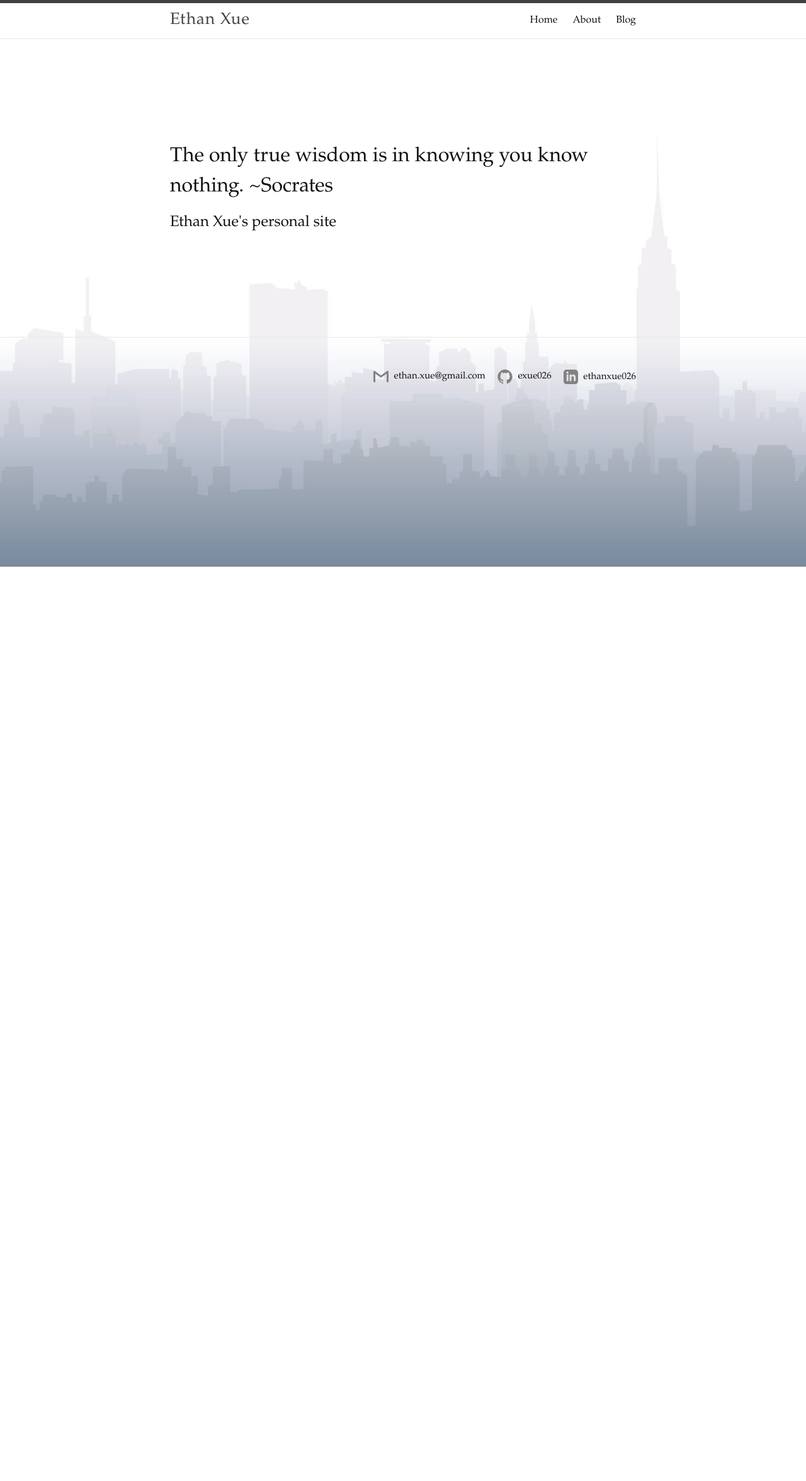
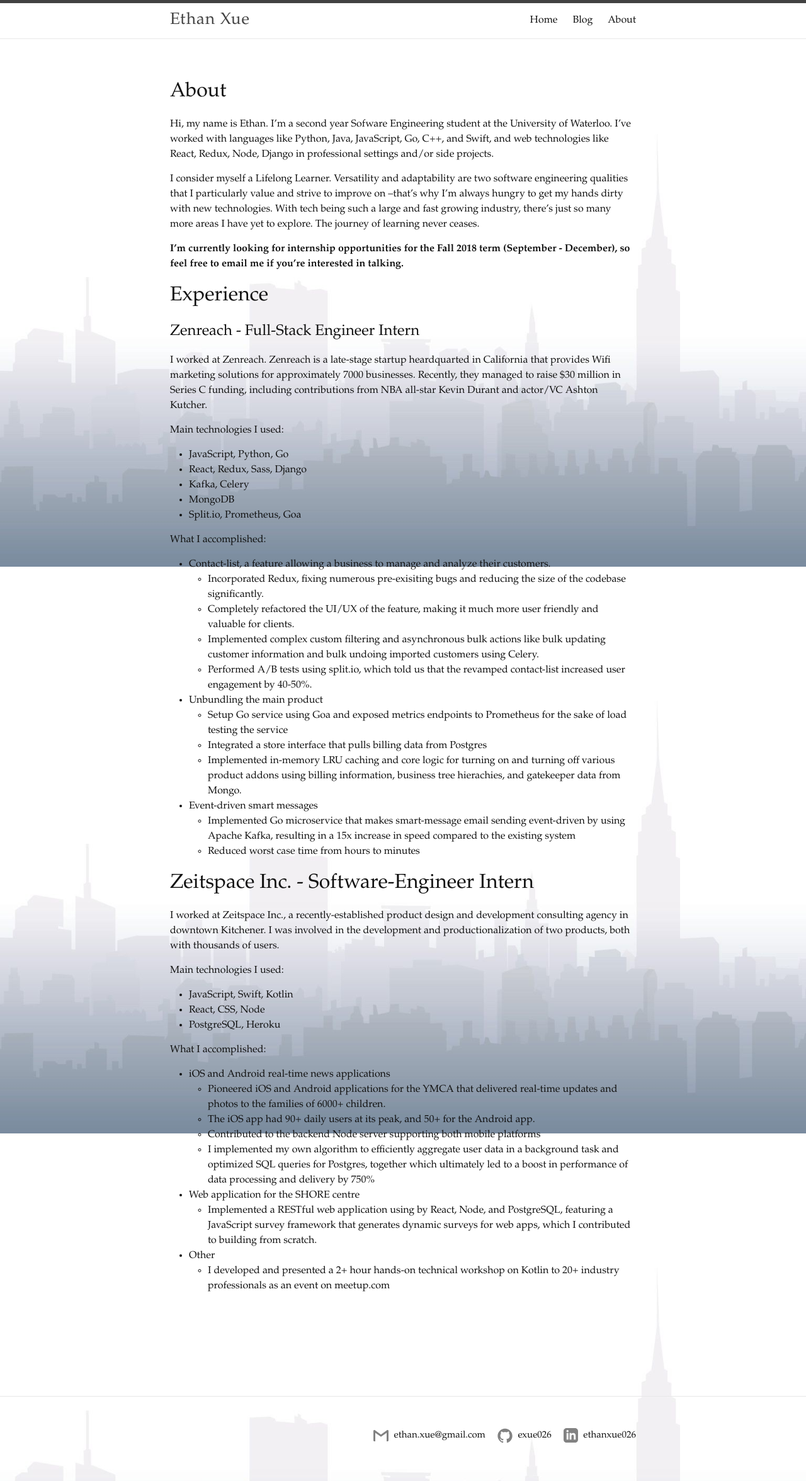
Before and after one commit to exue026/mysite, a Jekyll site: the page built from index.md, in a window 1280 px wide. Shown: the whole page at 63% size. Built offline with Jekyll 4.4.1, drawn with Linux system fonts in a browser that asks for light colours; our own code applies the rules of GitHub Pages for plain Markdown files; before the commit the page ends 900 px from its top, so only the background shows below that.

```diff
--- a/_layouts/home.html
+++ b/_layouts/home.html
@@ -4,11 +4,12 @@ layout: base
 
 <div class="home">
 
-  {{ content }}
-
   <div id="home-container">
-    <h1>The only true wisdom is in knowing you know nothing. ~Socrates</h1>
-    <h2>Ethan Xue's personal site</h2>
+    <!---
+    <h1>Ethan Xue's personal site</h1>
+    <h2>The only true wisdom is in knowing you know nothing. ~Socrates</h2>
+    -->
+    {{ content }}
   </div>
 
 </div>
--- a/_sass/minima/_layout.scss
+++ b/_sass/minima/_layout.scss
@@ -289,10 +289,10 @@ body {
 // Home
 
 #home-container {
-  margin-top: 18%;
+  margin-top: 4%;
   margin-bottom: 18%;
   @media screen and (max-width: $on-palm) {
-    margin-top: 20%;
+    margin-top: 8%;
     margin-bottom: 20%;
   }
 }
--- a/index.md
+++ b/index.md
@@ -1,3 +1,58 @@
 ---
 layout: home
 ---
+
+# About
+
+Hi, my name is Ethan. I'm a second year Sofware Engineering student at the University of Waterloo. I've worked with languages like Python, Java, JavaScript, Go, C++, and Swift, and web technologies like React, Redux, Node, Django in professional settings and/or side projects.
+
+I consider myself a Lifelong Learner. Versatility and adaptability are two software engineering qualities that I particularly value and strive to improve on --that's why I'm always hungry to get my hands dirty with new technologies. With tech being such a large and fast growing industry, there's just so many more areas I have yet to explore. The journey of learning never ceases.
+
+<strong>I'm currently looking for internship opportunities for the Fall 2018 term (September - December), so feel free to [email](mailto: ethan.xue@gmail.com) me if you're interested in talking.</strong>
+
+# Experience
+
+## Zenreach - Full-Stack Engineer Intern
+
+ I worked at [Zenreach](http://zenreach.com){:target="_blank"}. Zenreach is a late-stage startup heardquarted in California that provides Wifi marketing solutions for approximately 7000 businesses. Recently, they managed to raise $30 million in Series C funding, including contributions from NBA all-star Kevin Durant and actor/VC Ashton Kutcher.
+
+Main technologies I used:
+* JavaScript, Python, Go
+* React, Redux, Sass, Django
+* Kafka, Celery
+* MongoDB
+* Split.io, Prometheus, Goa
+
+What I accomplished:
+* Contact-list, a feature allowing a business to manage and analyze their customers.
+    * Incorporated Redux, fixing numerous pre-exisiting bugs and reducing the size of the codebase significantly.
+    * Completely refactored the UI/UX of the feature, making it much more user friendly and valuable for clients.
+    * Implemented complex custom filtering and asynchronous bulk actions like bulk updating customer information and bulk undoing imported customers using Celery.
+    * Performed A/B tests using split.io, which told us that the revamped contact-list increased user engagement by 40-50%.
+* Unbundling the main product
+    * Setup Go service using Goa and exposed metrics endpoints to Prometheus for the sake of load testing the service
+    * Integrated a store interface that pulls billing data from Postgres
+    * Implemented in-memory LRU caching and core logic for turning on and turning off various product addons using billing information, business tree hierachies, and gatekeeper data from Mongo.
+* Event-driven smart messages
+    * Implemented Go microservice that makes smart-message email sending event-driven by using Apache Kafka, resulting in a 15x increase in speed compared to the existing system
+    * Reduced worst case time from hours to minutes
+
+# Zeitspace Inc. - Software-Engineer Intern
+
+I worked at [Zeitspace Inc.](http://zeitspace.com){:target="_blank"}, a recently-established product design and development consulting agency in downtown Kitchener. I was involved in the development and productionalization of two products, both with thousands of users.
+
+Main technologies I used:
+* JavaScript, Swift, Kotlin
+* React, CSS, Node
+* PostgreSQL, Heroku
+
+What I accomplished:
+* iOS and Android real-time news applications
+    * Pioneered iOS and Android applications for the YMCA that delivered real-time updates and photos to the families of 6000+ children.
+    * The iOS app had 90+ daily users at its peak, and 50+ for the Android app.
+    * Contributed to the backend Node server supporting both mobile platforms
+    * I implemented my own algorithm to efficiently aggregate user data in a background task and optimized SQL queries for Postgres, together which ultimately led to a boost in performance of data processing and delivery by 750%
+* Web application for the SHORE centre
+    * Implemented a RESTful web application using by React, Node, and PostgreSQL, featuring a JavaScript survey framework that generates dynamic surveys for web apps, which I contributed to building from scratch.
+* Other
+    * I developed and presented a 2+ hour hands-on technical workshop on Kotlin to 20+ industry professionals as an event on [meetup.com](https://www.meetup.com/Zeitspace/events/242825767/)
```
Also changed, not shown: about.md (+2 -0 lines).
